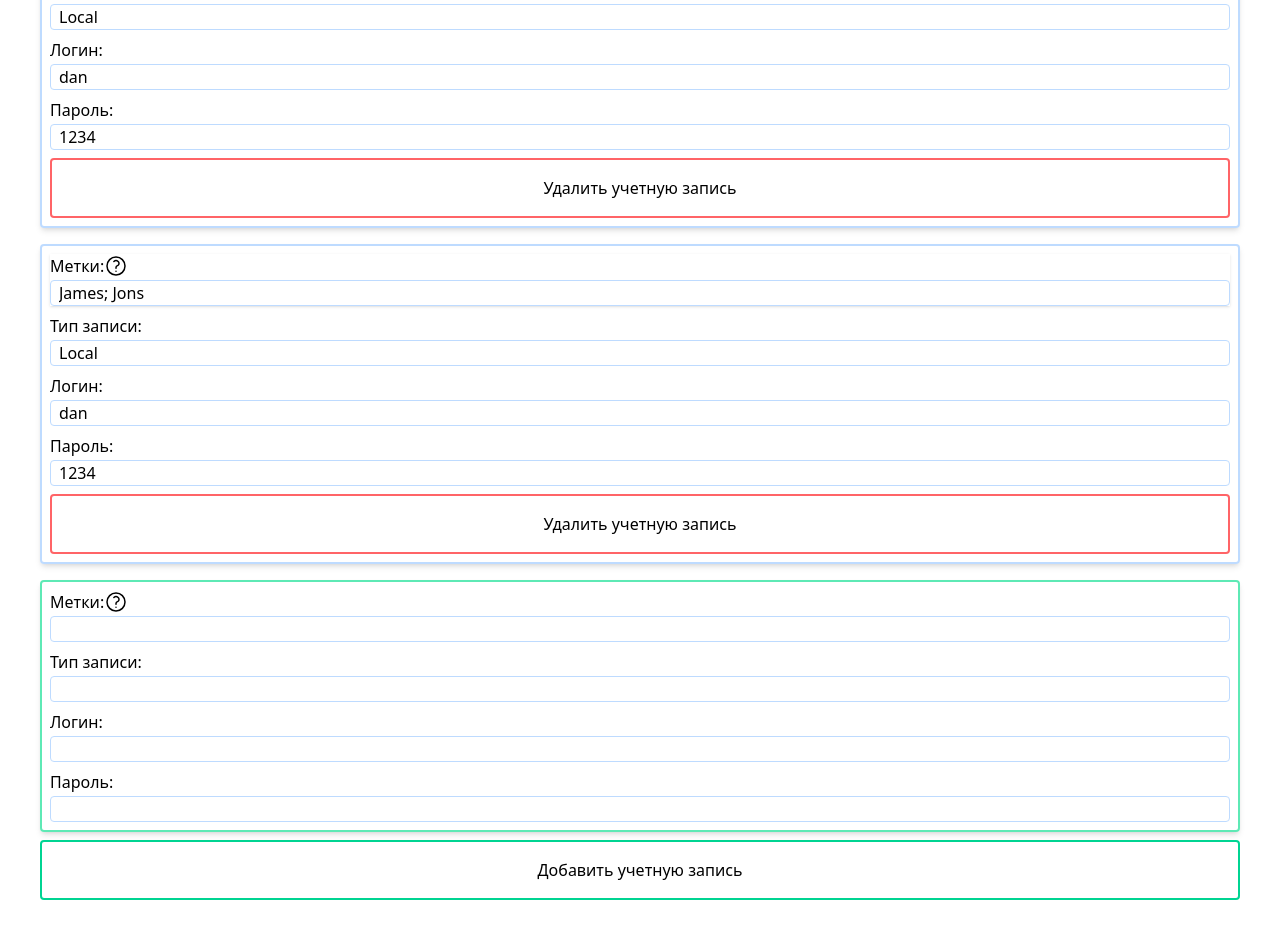
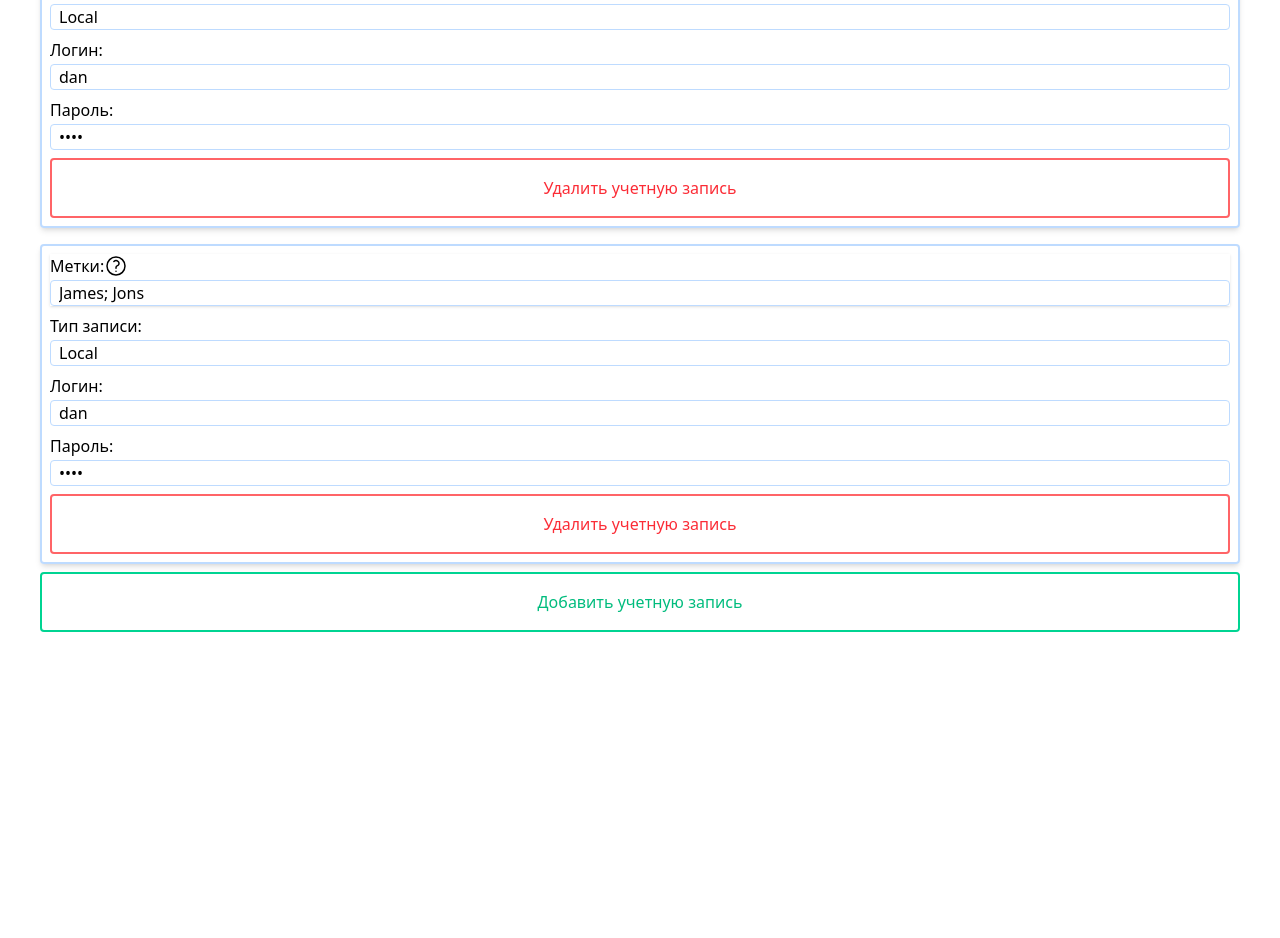
Before and after one commit to temirhanb/vue-users-form, a Vue app: page / in a window 1280 px wide. Shown: the part 820-1758 px from the top of the page. After the commit the page ends 1492 px from the top, so only its background shows below. Built offline with nearby package versions, Linux system fonts and the light colour scheme; the HTML template or start-up script is replaced by a standard one.

Commit message:
- create user

```diff
--- a/src/components/CreateUser.vue
+++ b/src/components/CreateUser.vue
@@ -1,8 +1,59 @@
-<script setup lang="ts"></script>
+<script setup lang="ts">
+import { useUsersStore, type TNewUser } from "@/stores/usersStore";
+import { reactive, ref, watch, type Ref } from "vue";
+
+type TErrors = {
+  markError: string;
+  loginError: string;
+  passwordError: string;
+};
+const store = useUsersStore();
+
+const showForm: Ref<boolean> = ref(false);
+
+const handlerShowForm = () => {
+  showForm.value = !showForm.value;
+};
+const newUser: TNewUser = reactive({
+  mark: "",
+  type: "local",
+  login: "",
+  password: "",
+});
+
+const errors: Ref<TErrors> = ref({
+  markError: "",
+  loginError: "Логин обязательное поле к заполнению",
+  passwordError: "Пароль обязательное поле к заполнению",
+});
+
+watch(newUser, () => {
+  newUser.mark.length > 50
+    ? (errors.value.markError = "Максимальная длина 50 символов")
+    : (errors.value.markError = "");
+
+  newUser.login === ""
+    ? (errors.value.loginError = "Логин обязательное поле к заполнению")
+    : (errors.value.loginError = "");
+  newUser.login.length > 100
+    ? (errors.value.loginError = "Максимальная длина 100 символов")
+    : (errors.value.loginError = "");
+
+  newUser.password === ""
+    ? (errors.value.passwordError = "Пароль обязательное поле к заполнению")
+    : (errors.value.passwordError = "");
+  newUser.password.length > 100
+    ? (errors.value.passwordError = "Максимальная длина 100 символов")
+    : (errors.value.passwordError = "");
+});
+
+console.log("newUser", newUser);
+</script>
 
 <template>
   <div class="flex justify-center flex-col mx-10 items-center mb-10">
     <div
+      v-if="showForm"
       class="w-[100%] border-2 flex flex-col my-2 rounded border-emerald-300 shadow-md"
     >
       <div class="m-2 flex flex-col">
@@ -13,38 +64,56 @@
           </div>
         </div>
         <input
-          disabled
+          maxlength="100"
+          :class="{ 'border-red-500': errors.markError !== '' }"
           class="border-[1px] outline-none pl-2 rounded border-blue-200"
-          :value="''"
+          v-model="newUser.mark"
         />
+        <span v-if="errors.markError !== ''" class="text-red-500"
+          >*{{ errors.markError }}</span
+        >
       </div>
       <div class="ml-2 mr-2 mb-2 flex flex-col">
         <span class="mb-[2px]">Тип записи:</span>
-        <input
-          disabled
+        <select
+          v-model="newUser.type"
           class="border-[1px] outline-none pl-2 rounded border-blue-200"
-          :value="''"
-        />
+        >
+          <option value="local">Локальная</option>
+          <option value="ldap">LDAP</option>
+        </select>
       </div>
       <div class="ml-2 mr-2 mb-2 flex flex-col">
         <span class="mb-[2px]">Логин:</span>
         <input
+          maxlength="120"
+          :class="{ 'border-red-500': errors.loginError !== '' }"
+          v-model="newUser.login"
           class="border-[1px] outline-none pl-2 rounded border-blue-200"
-          disabled
-          :value="''"
         />
+        <span v-if="errors.loginError !== ''" class="text-red-500">
+          *{{ errors.loginError }}
+        </span>
       </div>
-      <div class="ml-2 mr-2 mb-2 flex flex-col">
+      <div v-if="newUser.type !== 'ldap'" class="ml-2 mr-2 mb-2 flex flex-col">
         <span class="mb-[2px]">Пароль:</span>
         <input
+          maxlength="120"
+          :class="{ 'border-red-500': errors.passwordError !== '' }"
+          v-model="newUser.password"
           class="border-[1px] outline-none pl-2 rounded border-blue-200"
-          disabled
-          :value="''"
         />
+        <span v-if="errors.passwordError !== ''" class="text-red-500">
+          *{{ errors.passwordError }}
+        </span>
       </div>
     </div>
-    <button class="border-2 p-4 border-emerald-400 w-[100%] rounded">
-      <span>Добавить учетную запись</span>
+    <button
+      v-if="!showForm"
+      @click="handlerShowForm"
+      class="border-2 p-4 border-emerald-400 w-[100%] rounded"
+    >
+      <span class="text-emerald-500">Добавить учетную запись</span>
     </button>
   </div>
 </template>
--- a/src/components/UsersList.vue
+++ b/src/components/UsersList.vue
@@ -6,7 +6,6 @@ const store = useUsersStore();
 const handlerDeleteUser = (item: TUser) => {
   store.deleteUser(item.id);
 };
-
 </script>
 
 <template>
@@ -48,6 +47,7 @@ const handlerDeleteUser = (item: TUser) => {
       <div class="mx-2 mb-2 flex flex-col">
         <span class="mb-[2px]">Пароль:</span>
         <input
+          type="password"
           class="border-[1px] outline-none pl-2 rounded border-blue-200"
           disabled
           :value="user.password"
@@ -55,9 +55,9 @@ const handlerDeleteUser = (item: TUser) => {
       </div>
       <button
         @click="handlerDeleteUser(user)"
-        class="border-2 mx-2 mb-2 p-4 border-red-400 rounded"
+        class="border-2 mx-2 hover:cursor-pointer mb-2 p-4 border-red-400 rounded"
       >
-        <span>Удалить учетную запись</span>
+        <span class="text-red-500">Удалить учетную запись</span>
       </button>
     </div>
   </div>
--- a/src/stores/usersStore.ts
+++ b/src/stores/usersStore.ts
@@ -1,9 +1,14 @@
-import { ref, computed } from "vue";
 import { defineStore } from "pinia";
 
 export type TUser = {
   id: number;
   mark: Array<{ text: string }>;
+  type: string;
+  login: string;
+  password: string;
+};
+export type TNewUser = {
+  mark: string;
   type: string;
   login: string;
   password: string;
@@ -55,8 +60,17 @@ export const useUsersStore = defineStore("users", {
       console.log("payload", payload);
     },
 
-    addUser(payload: TUser) {
-      this.usersList.push(payload);
+    addUser(payload: TNewUser) {
+      const id = new Date();
+      const newUser: TUser = {
+        id: Number(id),
+        mark: payload.mark.split(";").map((item) => ({ text: item })),
+        type: payload.type,
+        password: payload.password,
+        login: payload.login,
+      };
+      console.log("newUser", newUser);
+      this.usersList.push(newUser);
     },
   },
 });
```
